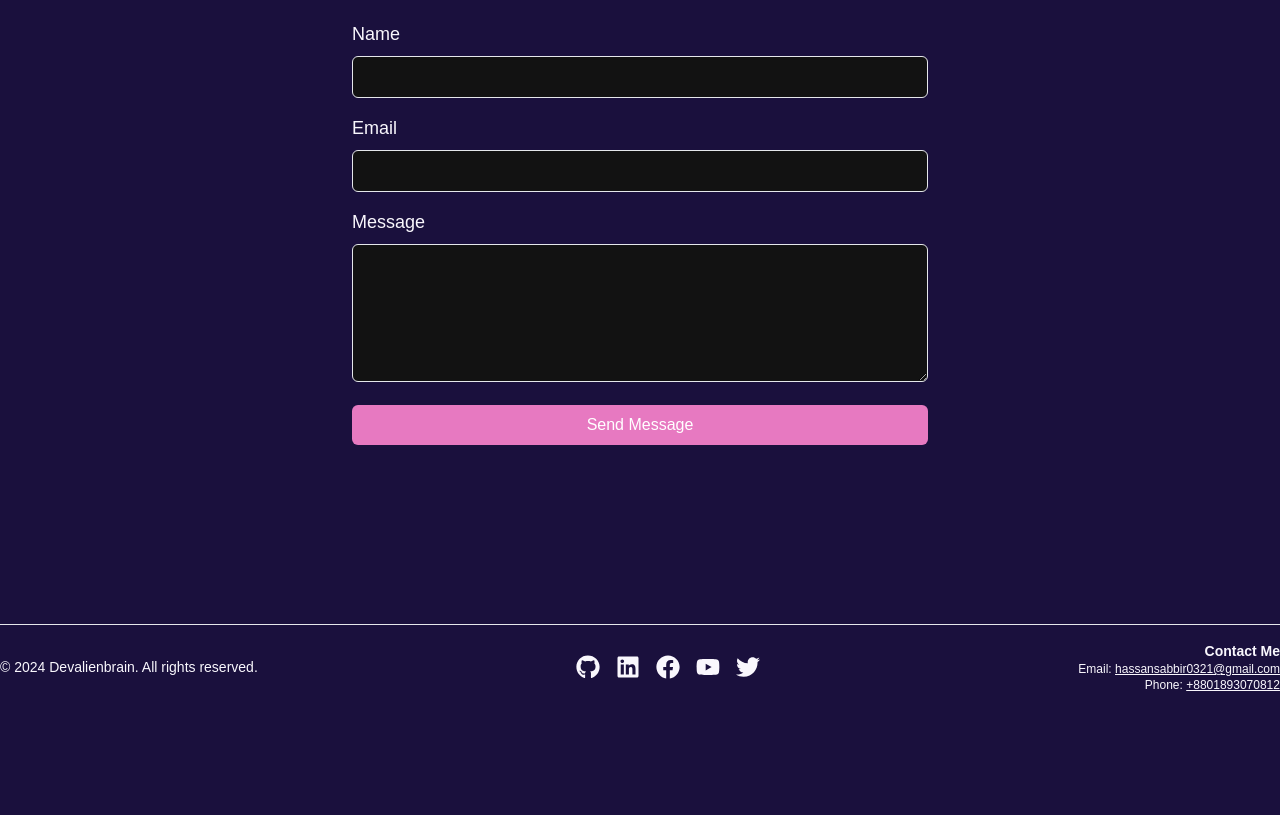
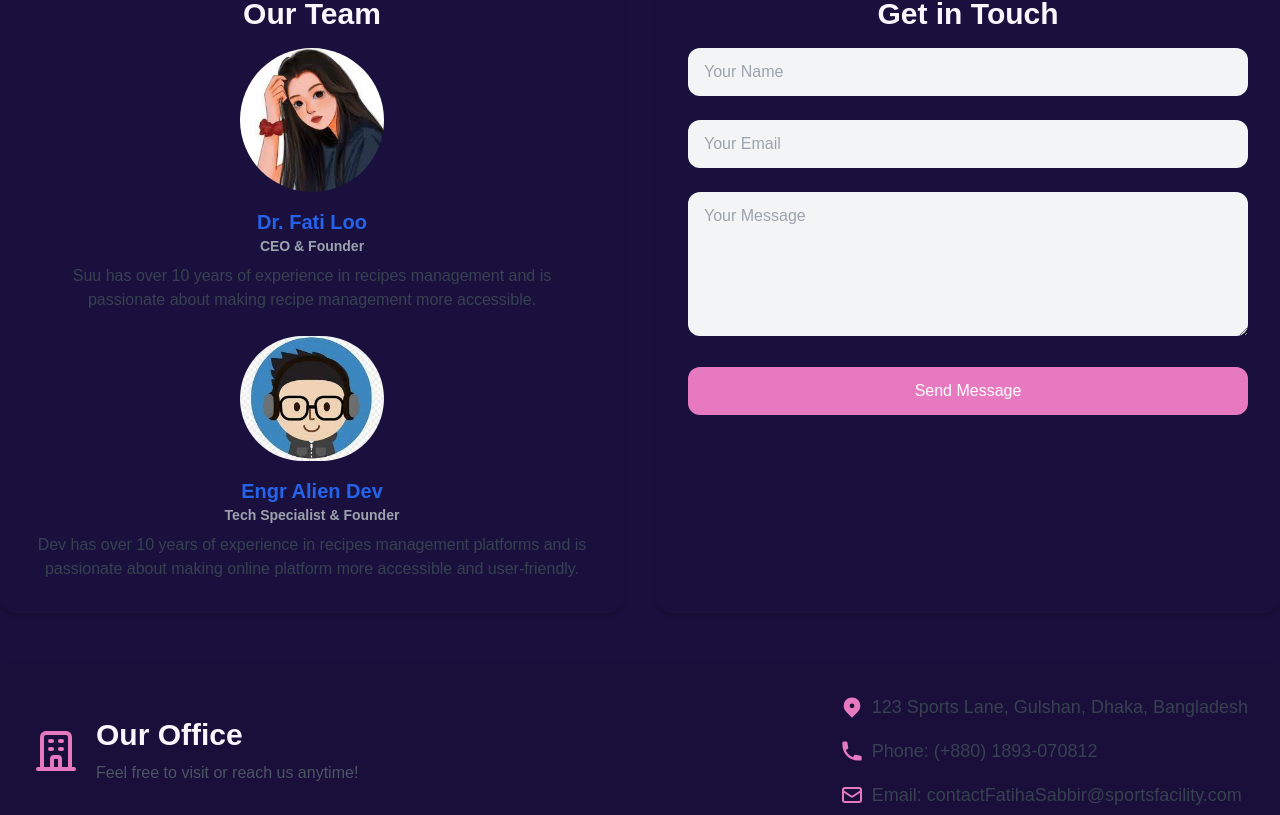
Before and after one commit to devalienbrain/tasty-tales-recipe-sharing-client, a Next.js app: page /contact in a window 1280 px wide. Shown: the part 245-1060 px from the top of the page. Before the commit the page ends 954 px from the top, so only its background shows below. Built offline with nearby package versions, Linux system fonts and the light colour scheme.

Commit message:
Contact page done

```diff
--- a/src/app/contact/page.tsx
+++ b/src/app/contact/page.tsx
@@ -1,5 +1,14 @@
 "use client";
 import { useState } from "react";
+import Image from "next/image";
+import img1 from "../../assets/DrFatiha.png";
+import img2 from "../../assets/alienDev.jpg";
+import {
+  HiLocationMarker,
+  HiOutlineMail,
+  HiOutlineOfficeBuilding,
+  HiPhone,
+} from "react-icons/hi";
 
 const ContactUs: React.FC = () => {
   const [formData, setFormData] = useState({
@@ -19,70 +28,167 @@ const ContactUs: React.FC = () => {
 
   const handleSubmit = (e: React.FormEvent) => {
     e.preventDefault();
-    // Handle form submission logic here (e.g., sending data to backend)
     console.log("Form submitted:", formData);
   };
 
   return (
-    <section className="w-full py-10 px-6 bg-base-100 text-base-content">
-      <div className="container mx-auto max-w-xl">
-        <h1 className="text-4xl font-bold text-center mb-6">Contact Us</h1>
-        <p className="text-lg text-center mb-6">
-          Have questions or need support? We'd love to hear from you! Fill out
-          the form below, and we’ll get back to you as soon as possible.
+    <>
+      <section className="w-full py-10 bg-base-100 text-base-content">
+        <div>
+          {/* Title */}
+          <h1 className="text-4xl font-extrabold text-center mb-12">
+            {" "}
+            <span className="text-cyan-500">Contact</span> Us
+          </h1>
+
+          <div className="grid grid-cols-1 md:grid-cols-2 gap-8">
+            {/* Team Member Card */}
+            <div className="bg-transparent shadow-md rounded-2xl p-8">
+              <h2 className="text-3xl font-bold mb-4 text-center">Our Team</h2>
+              <div className="flex flex-col items-center space-y-6">
+                <div className="flex flex-col items-center">
+                  <Image
+                    src={img1}
+                    alt="Dr. Fatiha"
+                    width={144}
+                    height={144}
+                    className="rounded-full"
+                  />
+                  <h3 className="font-bold text-xl text-blue-600 mt-4">
+                    Dr. Fati Loo
+                  </h3>
+                  <p className="text-sm text-gray-400 font-semibold">
+                    CEO & Founder
                   </p>
-        <form onSubmit={handleSubmit} className="space-y-4">
+                  <p className="text-gray-700 text-center mt-2">
+                    Suu has over 10 years of experience in recipes management and
+                    is passionate about making recipe management more
+                    accessible.
+                  </p>
+                </div>
+
+                <div className="flex flex-col items-center">
+                  <Image
+                    src={img2}
+                    alt="Engr Alien Dev"
+                    width={144}
+                    height={144}
+                    className="rounded-full"
+                  />
+                  <h3 className="font-bold text-xl text-blue-600 mt-4">
+                    Engr Alien Dev
+                  </h3>
+                  <p className="text-sm text-gray-400 font-semibold">
+                    Tech Specialist & Founder
+                  </p>
+                  <p className="text-gray-700 text-center mt-2">
+                    Dev has over 10 years of experience in recipes management
+                    platforms and is passionate about making online platform
+                    more accessible and user-friendly.
+                  </p>
+                </div>
+              </div>
+            </div>
+
+            {/* Contact Form */}
+            <div className="bg-transparent shadow-md rounded-2xl p-8">
+              <h2 className="text-3xl font-bold mb-4 text-center">
+                Get in Touch
+              </h2>
+              <form onSubmit={handleSubmit} className="space-y-6">
                 <div>
-            <label htmlFor="name" className="block text-lg mb-2">
-              Name
-            </label>
                   <input
                     type="text"
                     id="name"
                     name="name"
+                    placeholder="Your Name"
                     value={formData.name}
                     onChange={handleChange}
-              className="w-full px-4 py-2 border rounded-md focus:outline-none focus:border-primary"
+                    className="w-full px-4 py-3 bg-gray-100 rounded-xl focus:outline-none focus:ring-2 focus:ring-primary"
                     required
                   />
                 </div>
                 <div>
-            <label htmlFor="email" className="block text-lg mb-2">
-              Email
-            </label>
                   <input
                     type="email"
                     id="email"
                     name="email"
+                    placeholder="Your Email"
                     value={formData.email}
                     onChange={handleChange}
-              className="w-full px-4 py-2 border rounded-md focus:outline-none focus:border-primary"
+                    className="w-full px-4 py-3 bg-gray-100 rounded-xl focus:outline-none focus:ring-2 focus:ring-primary"
                     required
                   />
                 </div>
                 <div>
-            <label htmlFor="message" className="block text-lg mb-2">
-              Message
-            </label>
                   <textarea
                     id="message"
                     name="message"
+                    placeholder="Your Message"
                     value={formData.message}
                     onChange={handleChange}
-              className="w-full px-4 py-2 border rounded-md focus:outline-none focus:border-primary"
+                    className="w-full px-4 py-3 bg-gray-100 rounded-xl focus:outline-none focus:ring-2 focus:ring-primary"
                     rows={5}
                     required
                   />
                 </div>
                 <button
                   type="submit"
-            className="w-full py-2 bg-primary text-white rounded-md hover:bg-primary-focus transition duration-300"
+                  className="w-full py-3 bg-primary text-white rounded-xl hover:bg-primary-focus transition duration-300"
                 >
                   Send Message
                 </button>
               </form>
             </div>
+          </div>
+
+          {/* Contact Information */}
+          <div className="mt-12 flex flex-col md:flex-row justify-between items-center bg-black/5 shadow-md rounded-2xl p-8">
+            {/* Left Side: Icon and Title */}
+            <div className="flex items-center space-x-4 mb-6 md:mb-0">
+              {/* Office Icon */}
+              <div className="text-primary">
+                <i className="text-5xl">
+                  <HiOutlineOfficeBuilding />
+                </i>
+              </div>
+              {/* Office Title and Text */}
+              <div>
+                <h2 className="text-3xl font-bold mb-2">Our Office</h2>
+                <p className="text-gray-600">
+                  Feel free to visit or reach us anytime!
+                </p>
+              </div>
+            </div>
+
+            {/* Right Side: Contact Information */}
+            <div className="flex flex-col space-y-4 text-lg text-gray-700">
+              {/* Location */}
+              <div className="flex items-center space-x-2">
+                <i className="text-2xl text-primary">
+                  <HiLocationMarker />
+                </i>
+                <p>123 Sports Lane, Gulshan, Dhaka, Bangladesh</p>
+              </div>
+              {/* Phone */}
+              <div className="flex items-center space-x-2">
+                <i className="text-2xl text-primary">
+                  <HiPhone />
+                </i>
+                <p>Phone: (+880) 1893-070812</p>
+              </div>
+              {/* Email */}
+              <div className="flex items-center space-x-2">
+                <i className="text-2xl text-primary">
+                  <HiOutlineMail />
+                </i>
+                <p>Email: contactFatihaSabbir@sportsfacility.com</p>
+              </div>
+            </div>
+          </div>
+        </div>
       </section>
+    </>
   );
 };
 
```
Also changed, not shown: src/assets/DrFatiha.png (added), src/assets/alienDev.jpg (added). Lines whose indentation alone changed are shown as unchanged.
